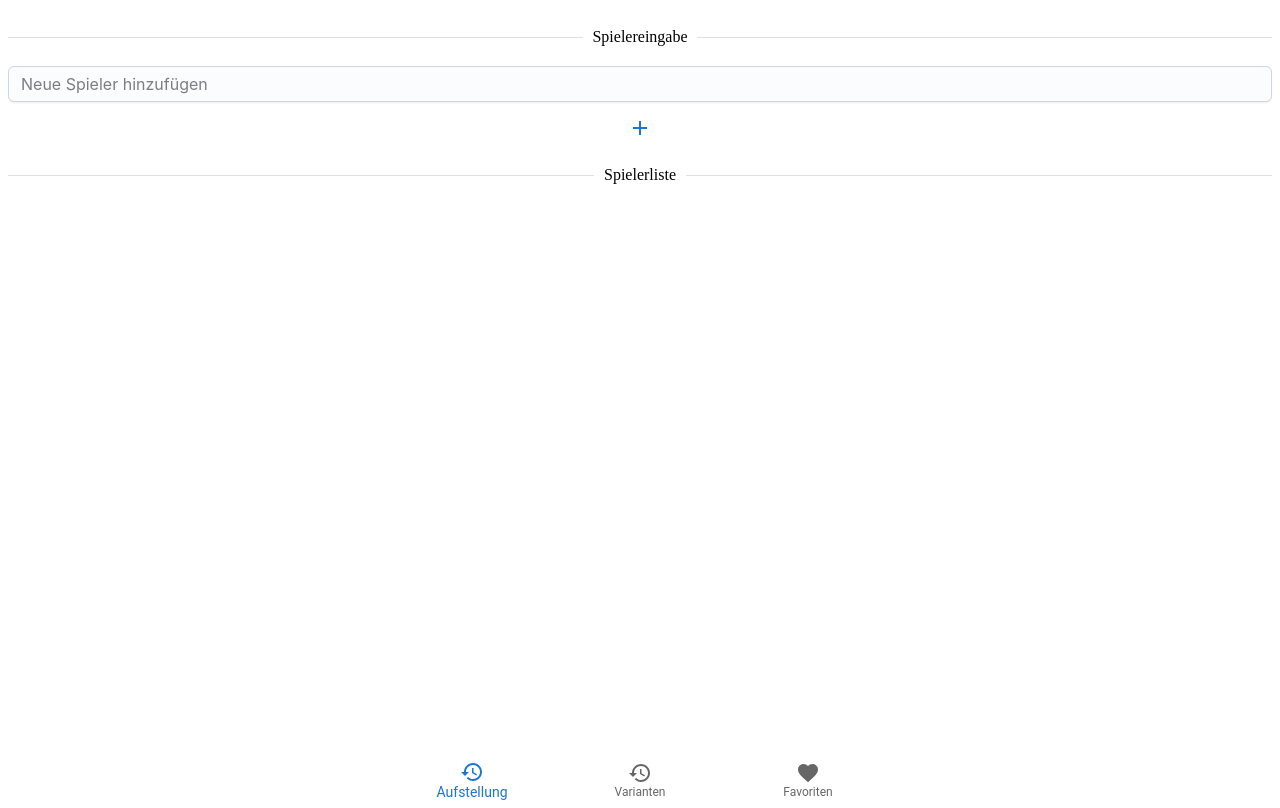
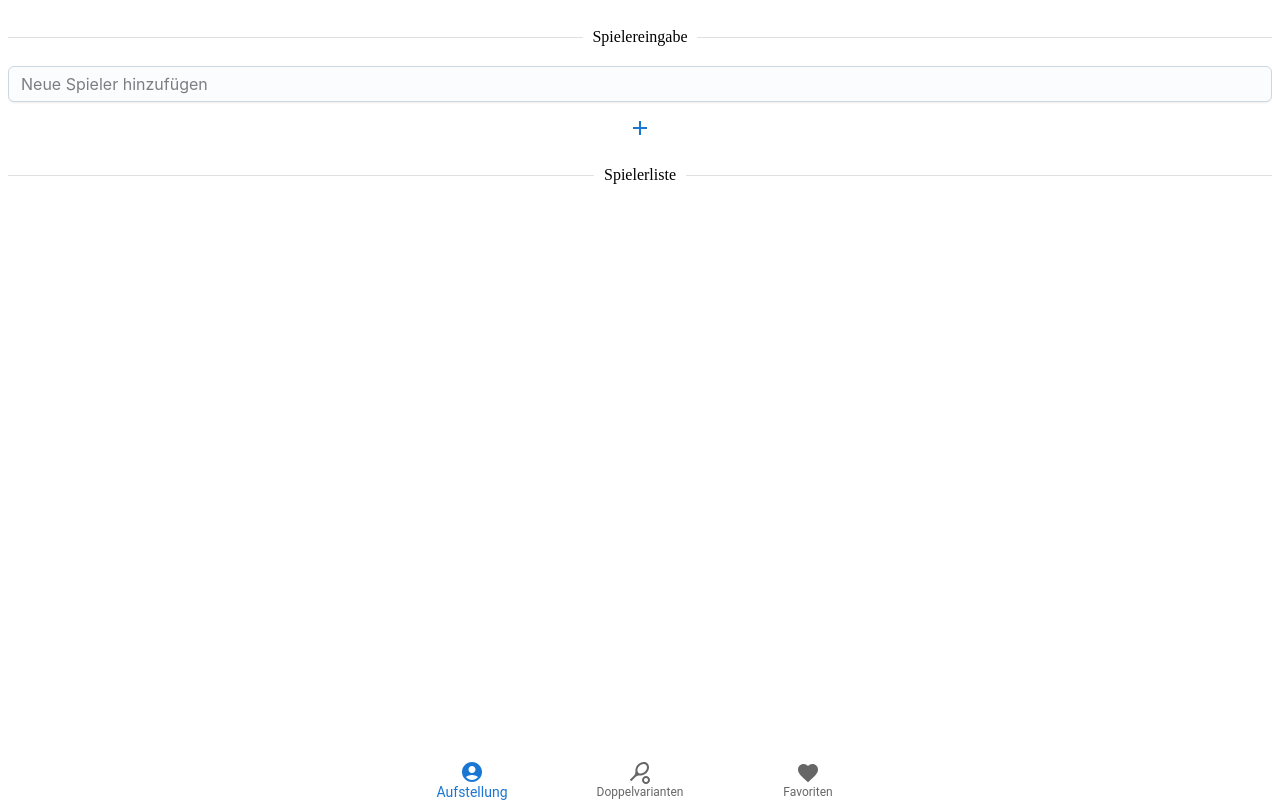
Before and after one commit to philib/DoublesUp, a Next.js app: page / in a window 1280 px wide. Built offline with nearby package versions, Linux system fonts and the light colour scheme.

Commit message:
change icons

```diff
--- a/app/page.tsx
+++ b/app/page.tsx
@@ -6,6 +6,8 @@ import StarIcon from '@mui/icons-material/Star';
 import StarBorderIcon from '@mui/icons-material/StarBorder';
 import FavoriteIcon from '@mui/icons-material/FavoriteSharp';
 import RestoreIcon from '@mui/icons-material/RestoreSharp';
+import AccountCircleIcon from '@mui/icons-material/AccountCircle';
+import SportsTennisIcon from '@mui/icons-material/SportsTennis';
 import {CustomDivider} from "@/app/customDivider";
 import {Lineup, Players} from "@/app/players";
 
@@ -251,8 +253,8 @@ export default function Home() {
                         setBottomNavigationValue(newValue)
                     }}
                 >
-                    <BottomNavigationAction label="Aufstellung" icon={<RestoreIcon/>}/>
-                    <BottomNavigationAction label="Varianten" icon={<RestoreIcon/>}/>
+                    <BottomNavigationAction label="Aufstellung" icon={<AccountCircleIcon/>}/>
+                    <BottomNavigationAction label="Doppelvarianten" icon={<SportsTennisIcon/>}/>
                     <BottomNavigationAction label="Favoriten" icon={<FavoriteIcon/>}/>
                 </BottomNavigation>
             </footer>
```
